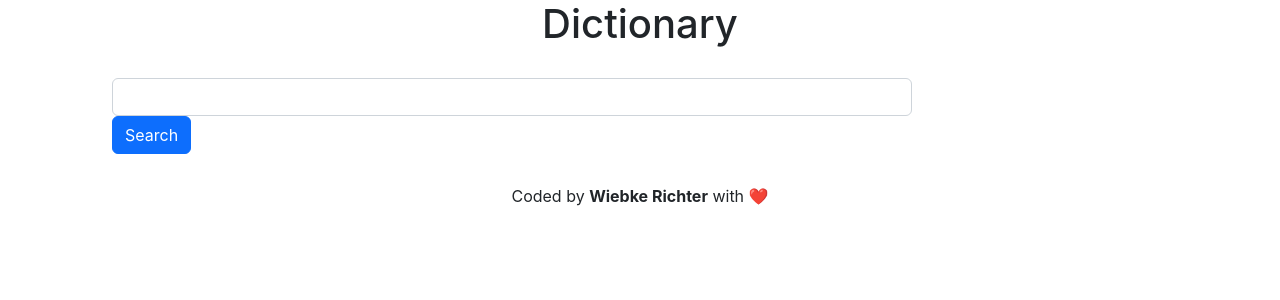
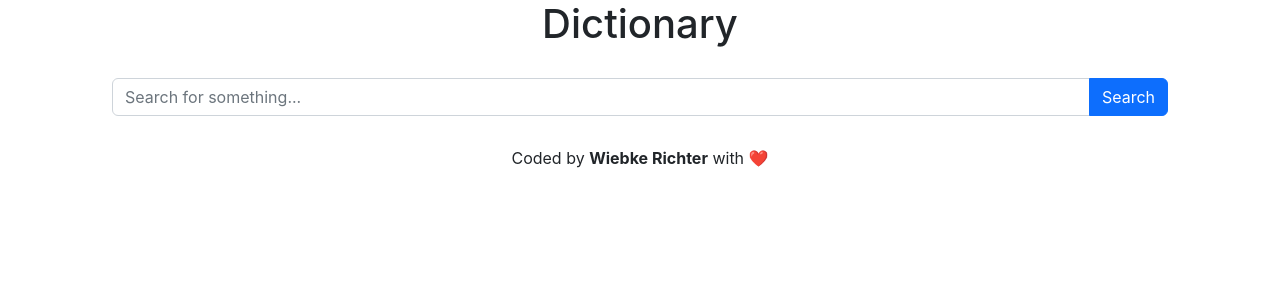
Before and after one commit to wiebkerichter/dictionary-react-wr, a React (Create React App) app: page / in a window 1280 px wide. Shown: the top 300 px of the page. Built offline with nearby package versions, Linux system fonts and the light colour scheme.

Commit message:
styled the search form, removed console.log

```diff
--- a/src/Dictionary.css
+++ b/src/Dictionary.css
@@ -1,4 +1,3 @@
 .Dictionary {
   margin: 30px;
-  max-width: 800px;
 }
--- a/src/Dictionary.js
+++ b/src/Dictionary.js
@@ -25,13 +25,16 @@ export default function Dictionary() {
 
   return (
     <div className="Dictionary">
-      <form onSubmit={handleSubmit}>
+      <form onSubmit={handleSubmit} className=" input-group mb-3">
         <input
           type="search"
+          placeholder="Search for something..."
           onChange={updateKeyword}
           className="form-control"
         />
-        <input type="submit" value="Search" className="btn btn-primary" />
+        <button type="submit" value="Search" className="btn btn-primary">
+          Search
+        </button>
       </form>
       <Results results={results} />
     </div>
--- a/src/Meaning.js
+++ b/src/Meaning.js
@@ -1,7 +1,6 @@
 import React from "react";
 
 export default function Meaning(props) {
-  console.log(props.meaning);
   return (
     <div className="Meaning">
       <h3>{props.meaning.partOfSpeech}</h3>
--- a/src/Results.js
+++ b/src/Results.js
@@ -2,7 +2,6 @@ import React from "react";
 import Meaning from "./Meaning";
 
 export default function Results(props) {
-  console.log(props.results);
   if (props.results) {
     return (
       <div className="Results">
```
